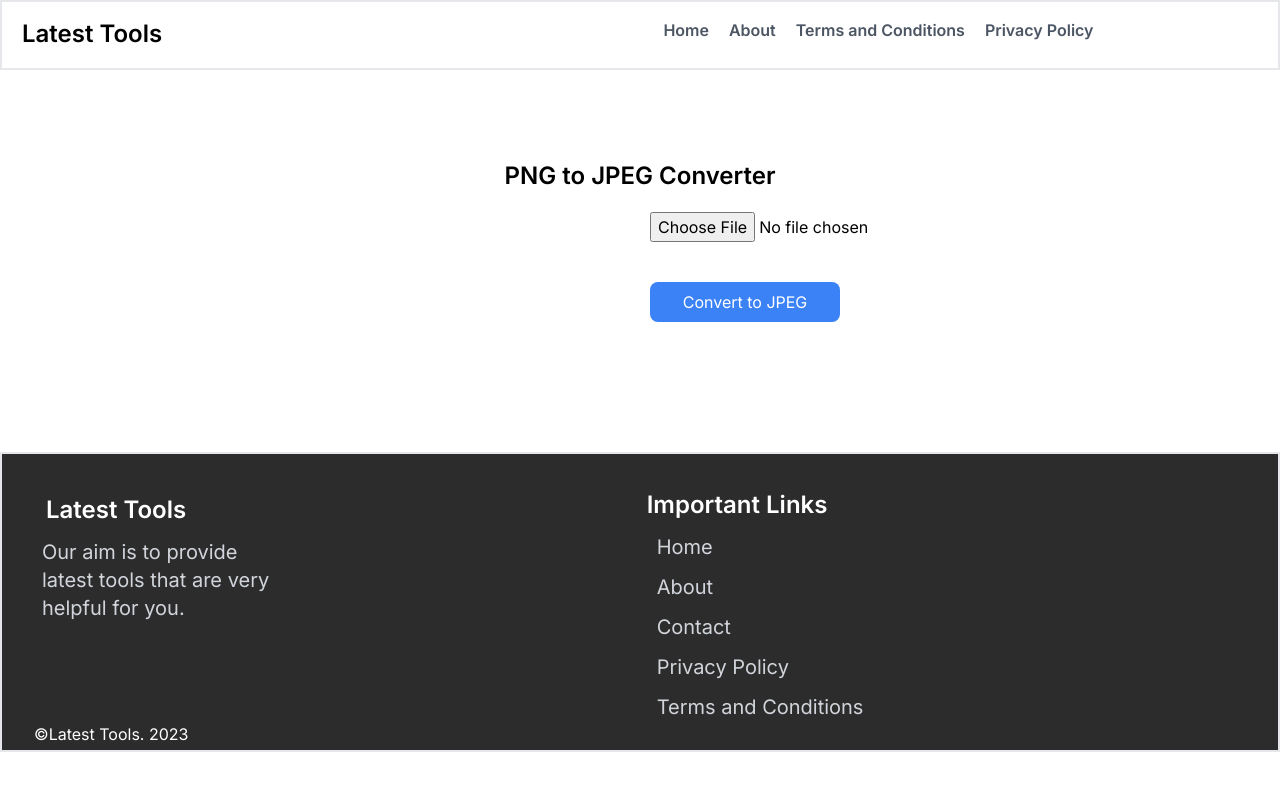
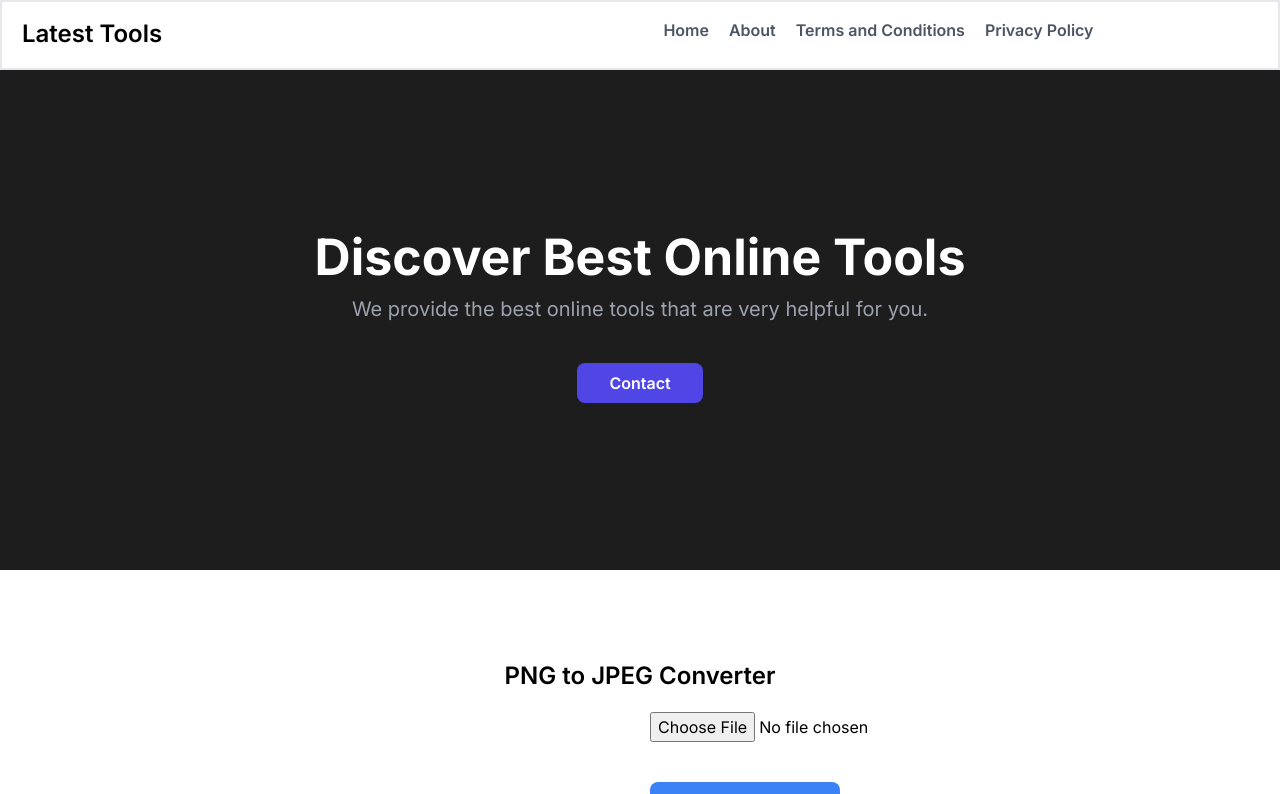
Before and after one commit to sohaibkhan1125/my-tools, a Next.js app: page /png-to-jpg in a window 1280 px wide. Shown: the top 794 px of the page. Built offline with nearby package versions, Linux system fonts and the light colour scheme.

Commit message:
first commit

```diff
--- a/app/png-to-jpg/page.jsx
+++ b/app/png-to-jpg/page.jsx
@@ -2,6 +2,7 @@
 import React, { useEffect, useState } from 'react';
 import Navbar from '../Navbar';
 import Footer from '../Footer';
+import Hero from '../Hero';
 import { HelmetProvider, Helmet } from 'react-helmet-async';
 
 const Page = () => {
@@ -53,6 +54,7 @@ const Page = () => {
           <meta name="keywords" content="png to jpg, png to jpg converter, convert png to jpg" />
         </Helmet>
         <Navbar />
+        <Hero />
         <div className='text-center flex flex-col sm:ml-0 ml-[120px] whitespace-nowrap mt-5 sm:mt-[90px]'>
           <h1 className='font-semibold text-2xl'>PNG to JPEG Converter</h1>
           <input type="file" id="imageInput" accept="image/png" className='sm:ml-[650px] mt-5' />
```
